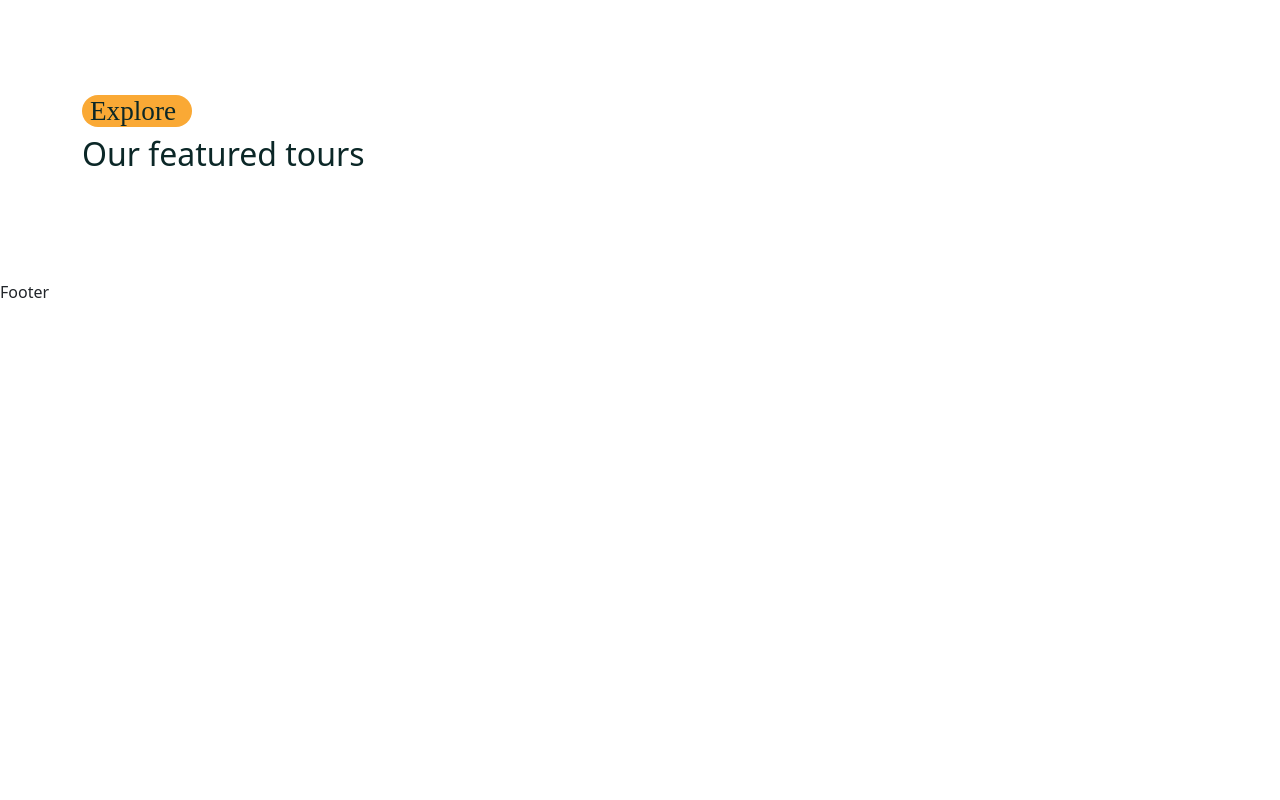
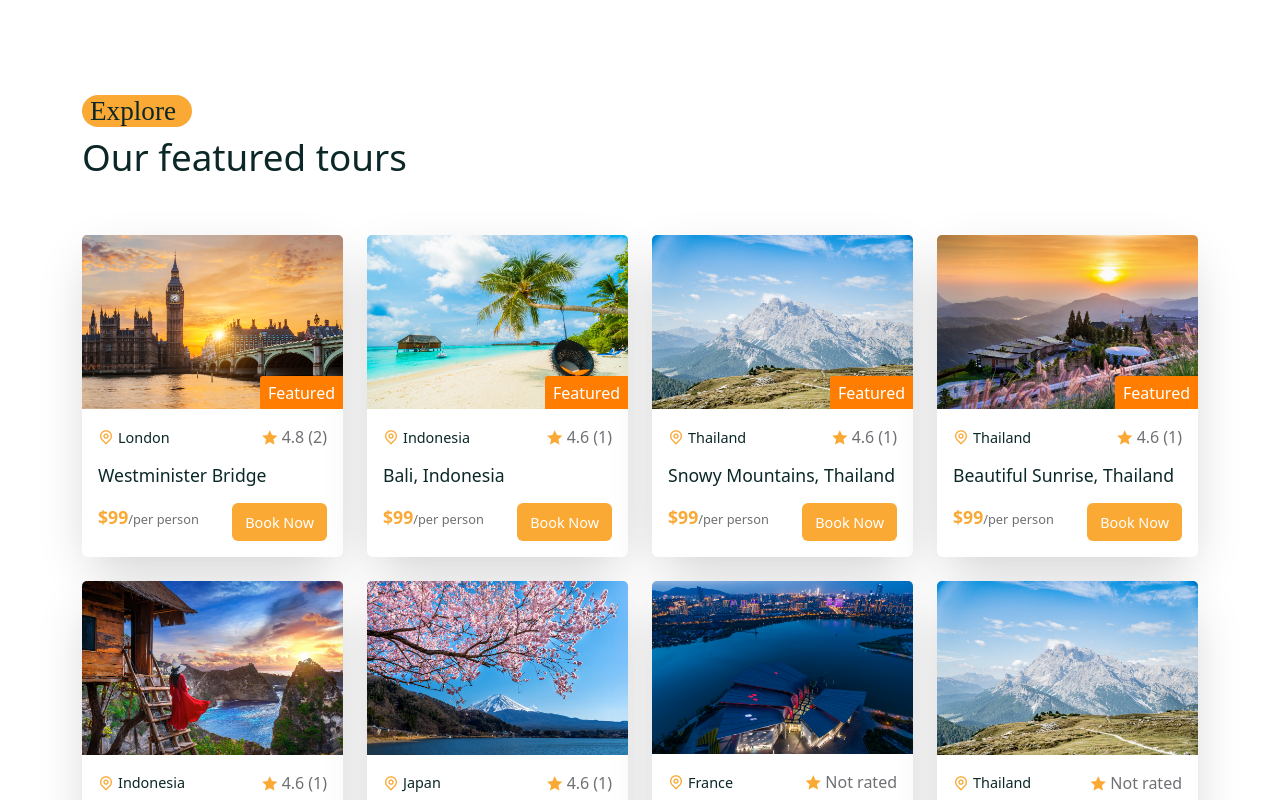
Before and after one commit to Jasika-Kumari/Vacaytrail, a React (Create React App) app in the folder frontend/: page /home in a window 1280 px wide. Shown: the part 980-1780 px from the top of the page. Before the commit the page ends 1284 px from the top, so only its background shows below. Built offline with nearby package versions, Linux system fonts and the light colour scheme; a web font is replaced by a local one.

Commit message:
tour card completed

```diff
--- /dev/null
+++ b/frontend/src/Featured-tours/FeaturedTourList.jsx
@@ -0,0 +1,18 @@
+import React from 'react'
+import TourCard from '../shared/TourCard'
+import tourData from '../assets/data/tours'
+import {Col} from 'reactstrap'
+const FeaturedTourList = () => {
+  return (
+    <>
+    {
+        tourData?.map(tour=>(
+            <Col lg='3' className='mb-4' key={tour.id}><TourCard tour={tour}/></Col>
+        ))
+    }
+
+    </>
+  )
+}
+
+export default FeaturedTourList
--- a/frontend/src/assets/data/tours.js
+++ b/frontend/src/assets/data/tours.js
@@ -19,6 +19,10 @@ const tours = [
       {
         name: "jhon doe",
         rating: 4.6,
+      },
+      {
+        name: "jhon doe",
+        rating: 5,
       },
     ],
     avgRating: 4.5,
@@ -124,10 +128,7 @@ const tours = [
     maxGroupSize: 8,
     desc: "this is the description",
     reviews: [
-      {
-        name: "jhon doe",
-        rating: 4.6,
-      },
+
     ],
     avgRating: 4.5,
     photo: tourImg07,
@@ -142,10 +143,6 @@ const tours = [
     maxGroupSize: 8,
     desc: "this is the description",
     reviews: [
-      {
-        name: "jhon doe",
-        rating: 4.6,
-      },
     ],
     avgRating: 4.5,
     photo: tourImg03,
--- a/frontend/src/pages/Home.jsx
+++ b/frontend/src/pages/Home.jsx
@@ -8,6 +8,7 @@ import Subtitle from '../shared/Subtitle'
 import worldImg from '../assets/images/world.png'
 import SearchBar from '../shared/SearchBar'
 import ServiceList from '../services/ServiceList'
+import FeaturedTourList from '../Featured-tours/FeaturedTourList'
 const Home = () => {
   return (
     <>
@@ -53,6 +54,7 @@ const Home = () => {
           <h2 className='featured__tour-title'>Our featured tours</h2>
 
           </Col>
+          <FeaturedTourList/>
         </Row>
       </Container>
     </section>
--- a/frontend/src/services/service-card.css
+++ b/frontend/src/services/service-card.css
@@ -28,3 +28,7 @@
     font-size: .9rem;
     color: var(--text-color);
 }
+.featured__tour-title{
+    font-size: 2.3rem;
+    font-weight: 500;
+}
--- /dev/null
+++ b/frontend/src/shared/TourCard.jsx
@@ -0,0 +1,43 @@
+import React from 'react'
+import {Card,CardBody} from 'reactstrap'
+import {Link} from 'react-router-dom'
+import './tour-card.css'
+import calculateAvgRating from '../utils/avgRating'
+const TourCard = ({tour}) => {
+    const {id,title,photo,city,price,featured,reviews}=tour
+    const{totalRating,avgRating}=calculateAvgRating(reviews)
+  return (
+    <div className='tour__card'>
+      <Card>
+        <div className="tour__img">
+            <img src={photo} alt="tour-img"/>
+            {featured &&<span>Featured</span>}
+        </div>
+        <CardBody>
+        <div className="card__top d-flex align-items-center justify-content-between">
+           <span className='tour__location d-flex align-items-center gap-1'>
+           <i class="ri-map-pin-line"></i>{city}
+           </span>
+           <span className='tour__rating d-flex align-items-center gap-1'>
+           <i class="ri-star-fill"></i>{avgRating===0?null:avgRating}
+           {totalRating===0?'Not rated':<span>({reviews.length})</span>}
+           </span>
+        </div>
+        <h5 className="tour__title"><Link to={`/tours/${id}`}>{title}</Link></h5>
+        <div className="card__bottom d-flex align-items-center justify-content-between mt-3">
+          <h5>${price}<span>/per person</span></h5>
+          <button className='btn booking__btn'>
+            <Link to={`/tours/${id}`}>
+              Book Now
+            </Link>
+
+          </button>
+        </div>
+      </CardBody>
+      </Card>
+
+    </div>
+  )
+}
+
+export default TourCard
--- /dev/null
+++ b/frontend/src/shared/tour-card.css
@@ -0,0 +1,75 @@
+.tour__img img{
+    width: 100%;
+    border-radius: 5px 5px 0 0;
+}
+.card{
+    border: none !important;
+    box-shadow: rgba(0,0,0,0.2)0px 18px 50px -10px;
+}
+.tour__img{
+    position: relative;
+}
+.tour__img span{
+    position: absolute;
+    bottom: 0;
+    right: 0;
+    width: max-content;
+    height: max-content;
+    z-index: 10;
+    background: var(--primary-color);
+    color:#fff;
+    padding: 0.3rem 0.5rem;
+    border-radius: 3px 0 0 0;
+
+}
+.card__top span i{
+    color:var(--secondary-color);
+}
+.tour__rating{
+    font-style: 0.9rem;
+    color:var(--text-color);
+}
+.tour__location{
+    color:var(--heading-color);
+    font-weight: 500;
+    font-size: 0.9rem;
+}
+.tour__rating i, .tour__location i{
+    font-size: 1rem;
+}
+.tour__title{
+    margin-top: 1rem;
+    font-size: 1.1rem;
+    cursor: pointer;
+}
+.tour__title a{
+    text-decoration: none;
+    color: var(--heading-color);
+    transition: .3s;
+}
+.tour__title a:hover{
+    color: var(--secondary-color);
+}
+.card__bottom h5{
+    color:var(--secondary-color);
+    font-size: 1.1rem;
+    font-weight: 700;
+}
+.card__bottom h5 span{
+    font-weight: 500;
+    color: var(--text-color); font-size: .8rem;
+
+}
+.booking__btn{
+    background: var(--secondary-color) !important;
+    cursor: pointer;
+    padding: 0.2rem 0.5rem;
+}
+.booking__btn a{
+    text-decoration: none;
+    font-size: .9rem;
+    color: #fff;
+}
+.booking__btn a:hover{
+    color: #fff;
+}
--- /dev/null
+++ b/frontend/src/utils/avgRating.js
@@ -0,0 +1,9 @@
+const calculateAvgRating=reviews=>{
+    const totalRating=reviews?.reduce((acc,item)=>acc+item.rating,0)
+        const avgRating=totalRating===0?'':totalRating===1?totalRating:(totalRating/reviews?.length).toFixed(1);
+ return{
+    totalRating,
+    avgRating
+ }
+}
+export default calculateAvgRating
```
